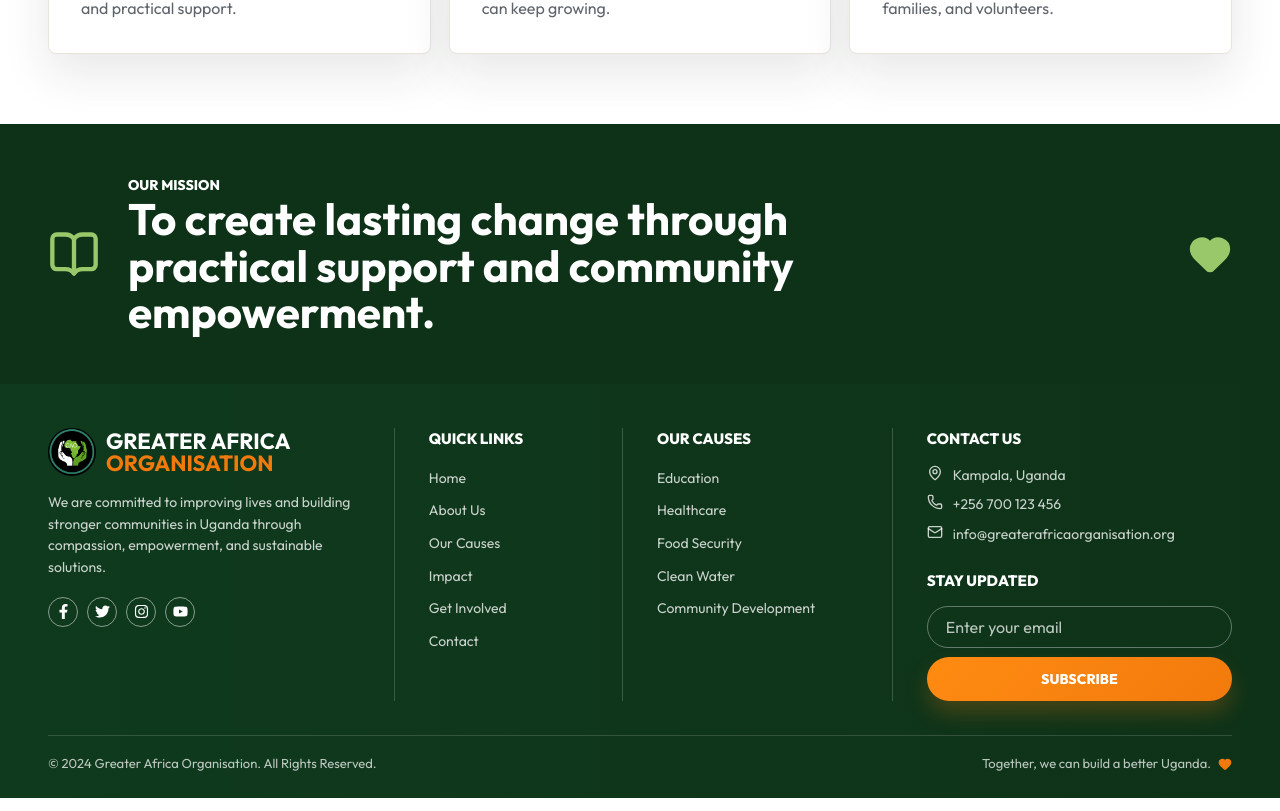
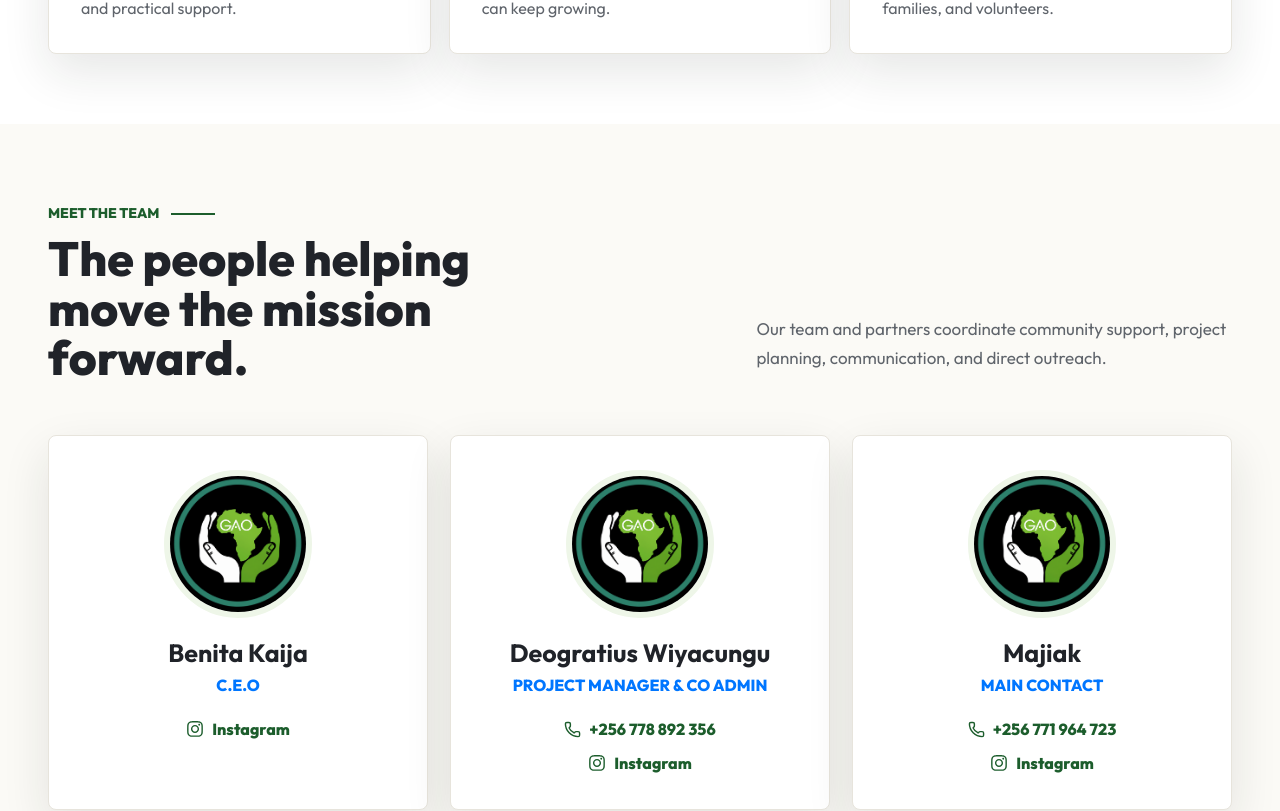
Before and after one commit to KubanjaElijahEldred/greater-affrica, a React (Vite) app: page /about in a window 1280 px wide. Shown: the part 1500-2311 px from the top of the page. Built offline with nearby package versions, Linux system fonts and the light colour scheme.

Commit message:
updated frontend and composables

```diff
--- a/src/components/Footer.jsx
+++ b/src/components/Footer.jsx
@@ -1,4 +1,4 @@
-import { Heart, Mail, MapPin, Phone } from 'lucide-react';
+import { Heart, MapPin, Phone } from 'lucide-react';
 import { FaFacebookF, FaInstagram, FaTwitter, FaYoutube } from 'react-icons/fa';
 
 const quickLinks = [
@@ -10,7 +10,12 @@ const quickLinks = [
   { label: 'Contact', href: '/contact' },
 ];
 const causes = ['Education', 'Healthcare', 'Food Security', 'Clean Water', 'Community Development'];
-const socials = [FaFacebookF, FaTwitter, FaInstagram, FaYoutube];
+const socials = [
+  { icon: FaFacebookF, href: '#', label: 'Facebook profile' },
+  { icon: FaTwitter, href: '#', label: 'Twitter profile' },
+  { icon: FaInstagram, href: 'https://www.instagram.com/greater__africa_org?igsh=a3FpcWtvZG5xdHQ%3D&utm_source=qrdeogratius', label: 'Instagram profile' },
+  { icon: FaYoutube, href: '#', label: 'YouTube profile' },
+];
 
 const Footer = () => {
   return (
@@ -29,8 +34,8 @@ const Footer = () => {
               We are committed to improving lives and building stronger communities in Uganda through compassion, empowerment, and sustainable solutions.
             </p>
             <div className="social-links">
-              {socials.map((Icon, index) => (
-                <a key={index} href="#" aria-label="Social profile">
+              {socials.map(({ icon: Icon, href, label }) => (
+                <a key={label} href={href} aria-label={label} target={href === '#' ? undefined : '_blank'} rel={href === '#' ? undefined : 'noreferrer'}>
                   <Icon size={15} />
                 </a>
               ))}
@@ -63,8 +68,9 @@ const Footer = () => {
             <h3>CONTACT US</h3>
             <ul className="contact-list">
               <li><MapPin size={16} />Kampala, Uganda</li>
-              <li><Phone size={16} />+256 700 123 456</li>
-              <li><Mail size={16} />info@greaterafricaorganisation.org</li>
+              <li><Phone size={16} />+256 771 964 723</li>
+              <li><Phone size={16} />+256 778 892 356</li>
+              <li><FaInstagram size={16} />@greater__africa_org</li>
             </ul>
             <h3>STAY UPDATED</h3>
             <form className="newsletter-form">
--- a/src/components/Navbar.jsx
+++ b/src/components/Navbar.jsx
@@ -50,10 +50,10 @@ const Navbar = () => {
       <div className="container site-header__inner">
         <BrandLogo />
         {renderLinks('site-nav')}
-        <button className="btn btn-orange donate-nav">
+        <Link className="btn btn-orange donate-nav" to="/get-involved">
           <Heart size={16} fill="currentColor" />
           DONATE NOW
-        </button>
+        </Link>
         <button
           className="menu-toggle"
           aria-label="Toggle menu"
@@ -67,10 +67,10 @@ const Navbar = () => {
         <div className="mobile-panel">
           <div className="container">
             {renderLinks('mobile-nav')}
-            <button className="btn btn-orange">
+            <Link className="btn btn-orange" to="/get-involved" onClick={() => setMenuOpen(false)}>
               <Heart size={16} fill="currentColor" />
               DONATE NOW
-            </button>
+            </Link>
           </div>
         </div>
       )}
--- a/src/index.css
+++ b/src/index.css
@@ -53,6 +53,7 @@ ul {
 img {
   display: block;
   max-width: 100%;
+  image-rendering: auto;
 }
 
 .container {
@@ -321,14 +322,15 @@ img {
 
 .hero-reference__image {
   object-position: 67% center;
+  filter: none;
 }
 
 .hero-reference__shade {
   position: absolute;
   inset: 0;
   background:
-    linear-gradient(90deg, rgba(3, 7, 4, 0.84) 0%, rgba(3, 7, 4, 0.55) 39%, rgba(3, 7, 4, 0.12) 70%),
-    linear-gradient(0deg, rgba(0, 0, 0, 0.18), rgba(0, 0, 0, 0.1));
+    linear-gradient(90deg, rgba(3, 7, 4, 0.74) 0%, rgba(3, 7, 4, 0.42) 39%, rgba(3, 7, 4, 0.04) 72%),
+    linear-gradient(0deg, rgba(0, 0, 0, 0.08), rgba(0, 0, 0, 0.04));
 }
 
 .hero-reference__content {
@@ -457,7 +459,7 @@ img {
 }
 
 .impact-band__overlay {
-  background: rgba(6, 42, 14, 0.84);
+  background: rgba(6, 42, 14, 0.72);
 }
 
 .impact-band__content {
@@ -535,7 +537,7 @@ img {
   content: '';
   position: absolute;
   inset: 0;
-  background: rgba(0, 0, 0, 0.08);
+  background: rgba(0, 0, 0, 0.02);
 }
 
 .play-button {
@@ -611,7 +613,7 @@ img {
 }
 
 .page-hero__overlay {
-  background: linear-gradient(90deg, rgba(6, 42, 14, 0.86), rgba(6, 42, 14, 0.48));
+  background: linear-gradient(90deg, rgba(6, 42, 14, 0.74), rgba(6, 42, 14, 0.28));
 }
 
 .page-hero__content {
@@ -707,6 +709,77 @@ img {
 .values-grid p {
   color: var(--text-muted);
   line-height: 1.6;
+}
+
+.team-section {
+  background: var(--bg-warm);
+  padding: 76px 0;
+}
+
+.team-grid {
+  display: grid;
+  grid-template-columns: repeat(3, 1fr);
+  gap: 22px;
+}
+
+.team-card {
+  min-height: 360px;
+  display: grid;
+  justify-items: center;
+  align-content: start;
+  padding: 34px 28px;
+  border: 1px solid var(--border-color);
+  border-radius: 8px;
+  background: var(--white);
+  box-shadow: var(--shadow-soft);
+  text-align: center;
+}
+
+.team-card__photo {
+  width: 148px;
+  height: 148px;
+  display: grid;
+  place-items: center;
+  margin-bottom: 22px;
+  overflow: hidden;
+  border: 6px solid #eef6e8;
+  border-radius: 50%;
+  background: var(--primary-dark);
+}
+
+.team-card__photo img {
+  width: 100%;
+  height: 100%;
+  object-fit: cover;
+  filter: none;
+}
+
+.team-card h3 {
+  margin-bottom: 6px;
+  color: var(--text-main);
+  font-size: 25px;
+  line-height: 1.1;
+}
+
+.team-card p {
+  color: #0076ff;
+  font-weight: 800;
+  text-transform: uppercase;
+}
+
+.team-card__links {
+  display: grid;
+  justify-items: center;
+  gap: 10px;
+  margin-top: 20px;
+}
+
+.team-card__links a {
+  display: inline-flex;
+  align-items: center;
+  gap: 8px;
+  color: var(--primary-green);
+  font-weight: 800;
 }
 
 .about-mission-band {
@@ -942,6 +1015,22 @@ img {
   color: var(--light-green);
 }
 
+.donation-contacts {
+  display: flex;
+  align-items: center;
+  gap: 16px;
+  flex-wrap: wrap;
+  margin-top: 20px;
+}
+
+.donation-contacts a {
+  display: inline-flex;
+  align-items: center;
+  gap: 8px;
+  color: rgba(255, 255, 255, 0.88);
+  font-weight: 800;
+}
+
 .news-grid span {
   display: inline-flex;
   align-items: center;
@@ -978,7 +1067,8 @@ img {
   color: var(--text-main);
 }
 
-.contact-info-grid p {
+.contact-info-grid p,
+.contact-info-grid a {
   color: var(--text-muted);
 }
 
@@ -1286,7 +1376,8 @@ img {
 
   .cause-grid,
   .news-grid,
-  .involvement-page-grid {
+  .involvement-page-grid,
+  .team-grid {
     grid-template-columns: repeat(2, 1fr);
   }
 
@@ -1450,6 +1541,7 @@ img {
   .cause-grid,
   .news-grid,
   .involvement-page-grid,
+  .team-grid,
   .stat-card-grid,
   .timeline-grid {
     grid-template-columns: 1fr;
@@ -1485,6 +1577,7 @@ img {
 
   .about-story,
   .values-section,
+  .team-section,
   .mission-section,
   .involved-section,
   .page-section,
@@ -1501,4 +1594,9 @@ img {
   .contact-form {
     padding: 24px 18px;
   }
-}
+
+  .donation-contacts {
+    align-items: flex-start;
+    flex-direction: column;
+  }
+}
--- a/src/pages/About.jsx
+++ b/src/pages/About.jsx
@@ -1,9 +1,31 @@
-import { BookOpen, Heart, ShieldCheck, Sprout, Users } from 'lucide-react';
+import { BookOpen, Heart, Phone, ShieldCheck, Sprout, Users } from 'lucide-react';
+import { FaInstagram } from 'react-icons/fa';
 
 const values = [
   { icon: Heart, label: 'Compassion', text: 'We meet urgent needs with care, dignity, and practical support.' },
   { icon: Sprout, label: 'Sustainability', text: 'We invest in community-led solutions that can keep growing.' },
   { icon: ShieldCheck, label: 'Trust', text: 'We work transparently with partners, families, and volunteers.' },
+];
+
+const teamMembers = [
+  {
+    name: 'Benita Kaija',
+    role: 'C.E.O',
+    contact: '',
+    instagram: 'https://www.instagram.com/greater__africa_org?igsh=a3FpcWtvZG5xdHQ%3D&utm_source=qrdeogratius',
+  },
+  {
+    name: 'Deogratius Wiyacungu',
+    role: 'Project Manager & Co Admin',
+    contact: '+256 778 892 356',
+    instagram: 'https://www.instagram.com/greater__africa_org?igsh=a3FpcWtvZG5xdHQ%3D&utm_source=qrdeogratius',
+  },
+  {
+    name: 'Majiak',
+    role: 'Main Contact',
+    contact: '+256 771 964 723',
+    instagram: 'https://www.instagram.com/greater__africa_org?igsh=a3FpcWtvZG5xdHQ%3D&utm_source=qrdeogratius',
+  },
 ];
 
 const About = () => {
@@ -65,6 +87,44 @@ const About = () => {
         </div>
       </section>
 
+      <section className="team-section">
+        <div className="container">
+          <div className="section-heading-row">
+            <div>
+              <p className="eyebrow">MEET THE TEAM</p>
+              <h2 className="heading-main">The people helping move the mission forward.</h2>
+            </div>
+            <p className="section-copy">
+              Our team and partners coordinate community support, project planning, communication, and direct outreach.
+            </p>
+          </div>
+
+          <div className="team-grid">
+            {teamMembers.map((member) => (
+              <article className="team-card" key={member.name}>
+                <div className="team-card__photo">
+                  <img src="/images/image.png" alt={`${member.name} profile placeholder`} />
+                </div>
+                <h3>{member.name}</h3>
+                <p>{member.role}</p>
+                <div className="team-card__links">
+                  {member.contact && (
+                    <a href={`tel:${member.contact.replaceAll(' ', '')}`}>
+                      <Phone size={17} />
+                      {member.contact}
+                    </a>
+                  )}
+                  <a href={member.instagram} target="_blank" rel="noreferrer">
+                    <FaInstagram size={18} />
+                    Instagram
+                  </a>
+                </div>
+              </article>
+            ))}
+          </div>
+        </div>
+      </section>
+
       <section className="about-mission-band">
         <div className="container about-mission-band__inner">
           <BookOpen size={52} />
--- a/src/pages/Contact.jsx
+++ b/src/pages/Contact.jsx
@@ -1,9 +1,11 @@
-import { Mail, MapPin, Phone, Send } from 'lucide-react';
+import { MapPin, Phone, Send } from 'lucide-react';
+import { FaInstagram } from 'react-icons/fa';
 
 const contactItems = [
   { icon: MapPin, label: 'Visit us', value: 'Kampala, Uganda' },
-  { icon: Phone, label: 'Call us', value: '+256 700 123 456' },
-  { icon: Mail, label: 'Email us', value: 'info@greaterafricaorganisation.org' },
+  { icon: Phone, label: 'Main contact', value: '+256 771 964 723', href: 'tel:+256771964723' },
+  { icon: Phone, label: 'Project contact', value: '+256 778 892 356', href: 'tel:+256778892356' },
+  { icon: FaInstagram, label: 'Instagram', value: '@greater__africa_org', href: 'https://www.instagram.com/greater__africa_org?igsh=a3FpcWtvZG5xdHQ%3D&utm_source=qrdeogratius' },
 ];
 
 const Contact = () => {
@@ -41,7 +43,13 @@ const Contact = () => {
                   </span>
                   <div>
                     <strong>{item.label}</strong>
-                    <p>{item.value}</p>
+                    {item.href ? (
+                      <a href={item.href} target={item.href.startsWith('http') ? '_blank' : undefined} rel={item.href.startsWith('http') ? 'noreferrer' : undefined}>
+                        {item.value}
+                      </a>
+                    ) : (
+                      <p>{item.value}</p>
+                    )}
                   </div>
                 </article>
               ))}
--- a/src/pages/GetInvolved.jsx
+++ b/src/pages/GetInvolved.jsx
@@ -1,4 +1,5 @@
-import { ArrowRight, Gift, HandHeart, Handshake, Heart, Share2 } from 'lucide-react';
+import { ArrowRight, Gift, HandHeart, Handshake, Heart, Phone, Share2 } from 'lucide-react';
+import { FaInstagram } from 'react-icons/fa';
 
 const ways = [
   {
@@ -76,8 +77,22 @@ const GetInvolved = () => {
           <div>
             <p className="eyebrow eyebrow--light">DONATE NOW</p>
             <h2>Help us build a better Uganda, one family at a time.</h2>
+            <div className="donation-contacts">
+              <a href="tel:+256771964723">
+                <Phone size={18} />
+                Majiak: +256 771 964 723
+              </a>
+              <a href="tel:+256778892356">
+                <Phone size={18} />
+                Deogratius Wiyacungu: +256 778 892 356
+              </a>
+              <a href="https://www.instagram.com/greater__africa_org?igsh=a3FpcWtvZG5xdHQ%3D&utm_source=qrdeogratius" target="_blank" rel="noreferrer">
+                <FaInstagram size={18} />
+                @greater__africa_org
+              </a>
+            </div>
           </div>
-          <button className="btn btn-orange">DONATE NOW</button>
+          <a className="btn btn-orange" href="/contact">CONTACT US</a>
         </div>
       </section>
     </div>
```
Also changed, not shown: src/pages/Home.jsx (+4 -4 lines), 2 other files (tests, documents, lock files or other folders).
